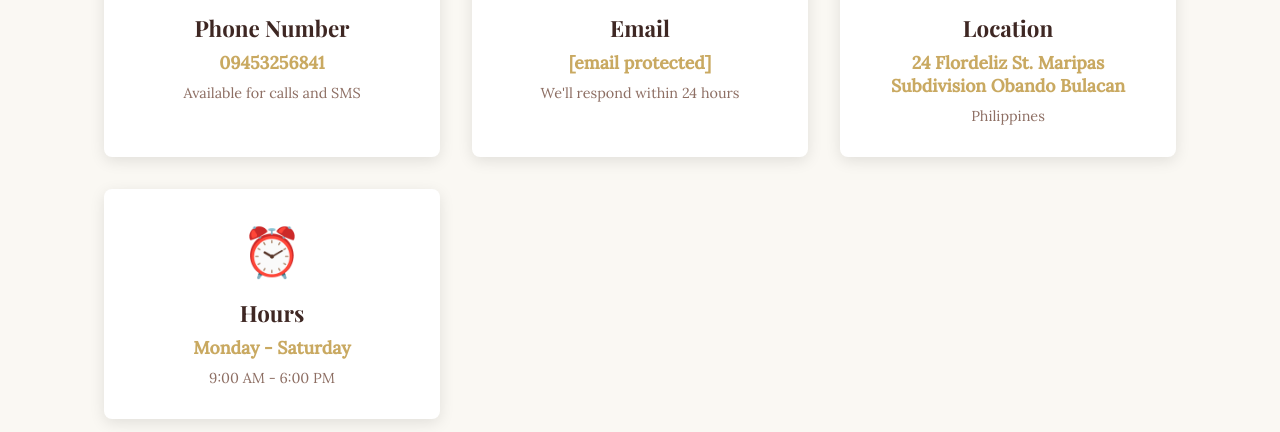
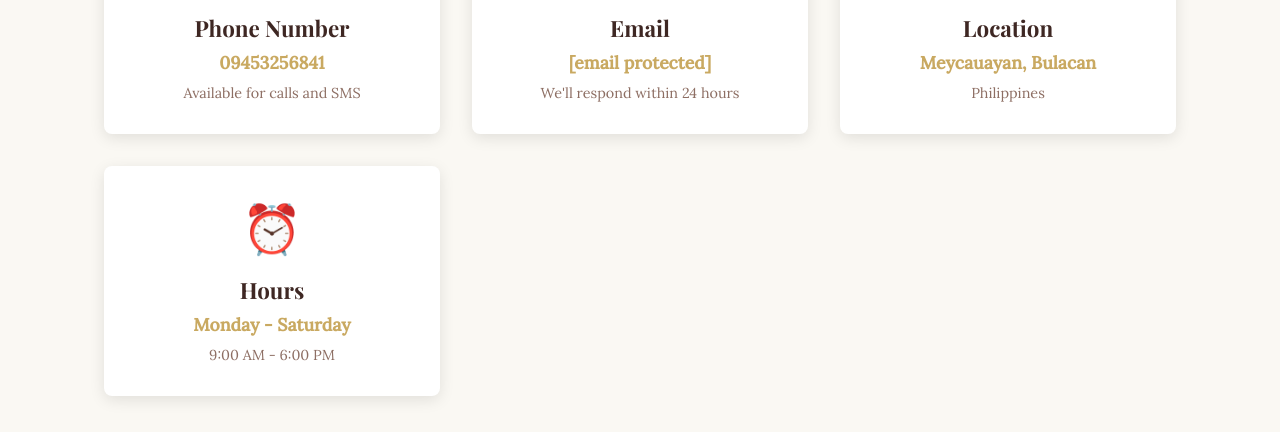
Before and after one commit to Lixir81/sweetbakespublic, a website: page public/contact.html in a window 1280 px wide. Shown: the part 368-800 px from the top of the page. Drawn offline with nearby package versions, Linux system fonts and the light colour scheme.

Commit message:
Update contact.html

```diff
--- a/public/contact.html
+++ b/public/contact.html
@@ -53,7 +53,7 @@
         <div class="contact-card">
           <div class="contact-icon">📍</div>
           <h3>Location</h3>
-          <p>24 Flordeliz St. Maripas Subdivision Obando Bulacan</p>
+          <p>Meycauayan, Bulacan</p>
           <small>Philippines</small>
         </div>
 
```
